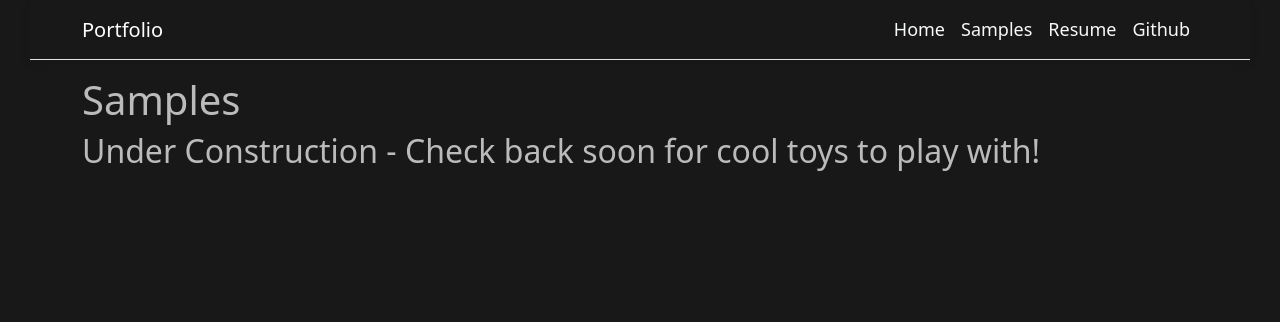
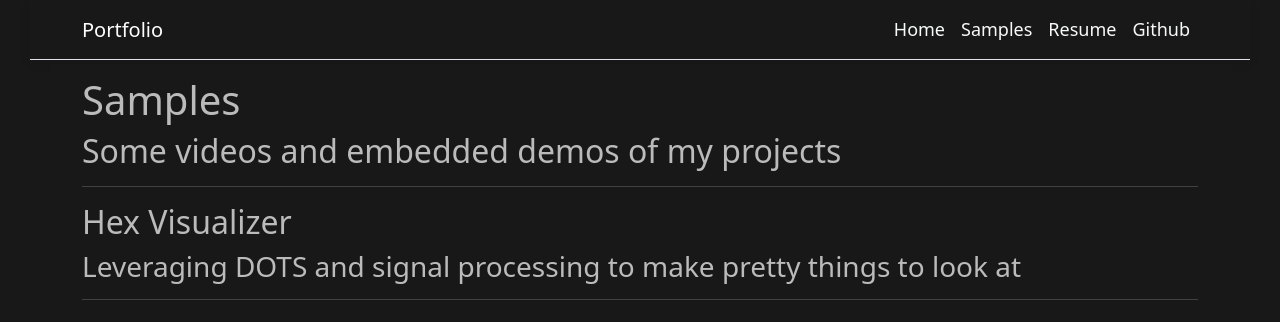
Before and after one commit to stropheum/PortfolioSite, a React (Create React App) app in the folder PortfolioSite/ClientApp/: page /samples in a window 1280 px wide. Shown: the top 322 px of the page. Built offline with nearby package versions, Linux system fonts and the light colour scheme.

Commit message:
added hex visualizer embed and github entry

```diff
--- a/PortfolioSite/ClientApp/package.json
+++ b/PortfolioSite/ClientApp/package.json
@@ -15,6 +15,7 @@
     "react-router-bootstrap": "^0.25.0",
     "react-router-dom": "^5.2.0",
     "react-scripts": "^5.0.0",
+    "react-youtube": "^10.1.0",
     "reactstrap": "^8.9.0",
     "rimraf": "^2.6.2",
     "web-vitals": "^0.2.4",
--- a/PortfolioSite/ClientApp/src/components/Github.jsx
+++ b/PortfolioSite/ClientApp/src/components/Github.jsx
@@ -16,11 +16,17 @@ export class Github extends Component {
                 <p>My Github Profile. Where I host personal passion projects, potential solo endeavors, and technical
                     studies that I use as artifacts of my personal growth.</p>
                 <hr/>
+                <a href="https://github.com/stropheum/HexVisualizer" target="_blank" rel="noopener noreferrer"
+                   className="custom-link">
+                    Hex Visualizer
+                </a>
+                <p>Leveraging DOTS, signal processing, visual effects and shaders to make pretty abstract scenes</p>
+                <hr/>
                 <a href="https://github.com/stropheum/Snap" target="_blank" rel="noopener noreferrer"
                    className="custom-link">
                     Snap
                 </a>
-                <p>My most recent project. I'm attempting to recreate Marvel Snap as a technical study in Unity</p>
+                <p>Attempting to recreate Marvel Snap as a technical study in Unity</p>
                 <hr/>
                 <a href="https://github.com/stropheum/D-Squared-Engine" target="_blank" rel="noopener noreferrer"
                    className="custom-link">
--- a/PortfolioSite/ClientApp/src/components/Samples.jsx
+++ b/PortfolioSite/ClientApp/src/components/Samples.jsx
@@ -1,5 +1,25 @@
 import React, {Component} from 'react';
+// import React from "react";
+import YouTube from "react-youtube";
 
+const VideoEmbed = () => {
+    const opts = {
+        height: "576",
+        width: "1024",
+        quality: "1080",
+        playerVars: {
+            autoplay: 1, // Autoplay the video
+        },
+    };
+
+    return (
+        <div>
+            <h2>Hex Visualizer</h2>
+            <h3>Leveraging DOTS and signal processing to make pretty things to look at</h3>
+            <YouTube videoId="8QoQzeEf6jY" opts={opts} />
+        </div>
+    );
+};
 export class Samples extends Component {
     static displayName = Samples.name;
 
@@ -7,7 +27,10 @@ export class Samples extends Component {
         return (
             <div>
                 <h1>Samples</h1>
-                <h2>Under Construction - Check back soon for cool toys to play with!</h2>
+                <h2>Some videos and embedded demos of my projects</h2>
+                <hr/>
+                <VideoEmbed />
+                <hr/>
             </div>
         );
     }
```
Also changed, not shown: 2 other files (tests, documents, lock files or other folders).
